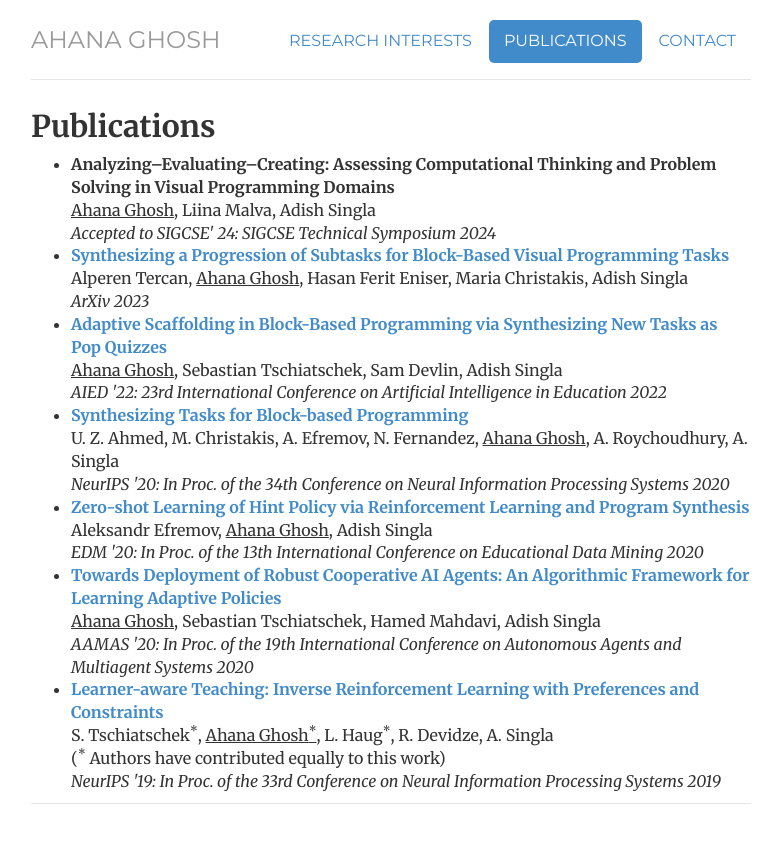
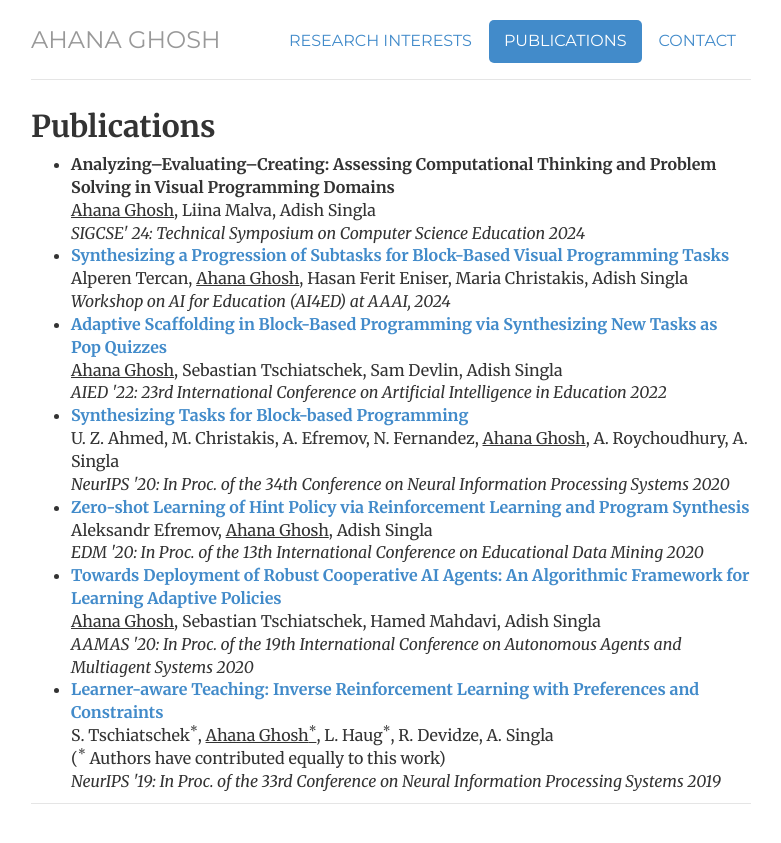
Before and after one commit to ahana204/ahana204.github.io, a Jekyll site: the page built from publications/index.html, in a window 1280 px wide. Shown: the top 843 px of the page, without its empty margins (249-1030 px from the left). Built offline with Jekyll 4.4.1, drawn with Linux system fonts in a browser that asks for light colours.

Commit message:
Update index.html

```diff
--- a/publications/index.html
+++ b/publications/index.html
@@ -15,14 +15,14 @@ description: List of publications with their description.
 					<br>
 						<u>Ahana Ghosh</u>, Liina Malva, Adish Singla
 					<br>
-					<i>Accepted to SIGCSE' 24: SIGCSE Technical Symposium 2024</i>
+					<i>SIGCSE' 24: Technical Symposium on Computer Science Education 2024</i>
 				</li>
 				<li>
 				<a href="https://arxiv.org/abs/2305.17518"><b>Synthesizing a Progression of Subtasks for Block-Based Visual Programming Tasks</b></a>
 				<br>
 					Alperen Tercan, <u>Ahana Ghosh</u>, Hasan Ferit Eniser, Maria Christakis, Adish Singla
 				<br>
-					<i>ArXiv 2023</i>
+					<i>Workshop on AI for Education (AI4ED) at AAAI, 2024</i>
 				</li>
 				<li>
             			<a href="https://link.springer.com/chapter/10.1007/978-3-031-11644-5_3"><b>Adaptive Scaffolding in Block-Based Programming via Synthesizing New Tasks as Pop Quizzes</b></a>
```
